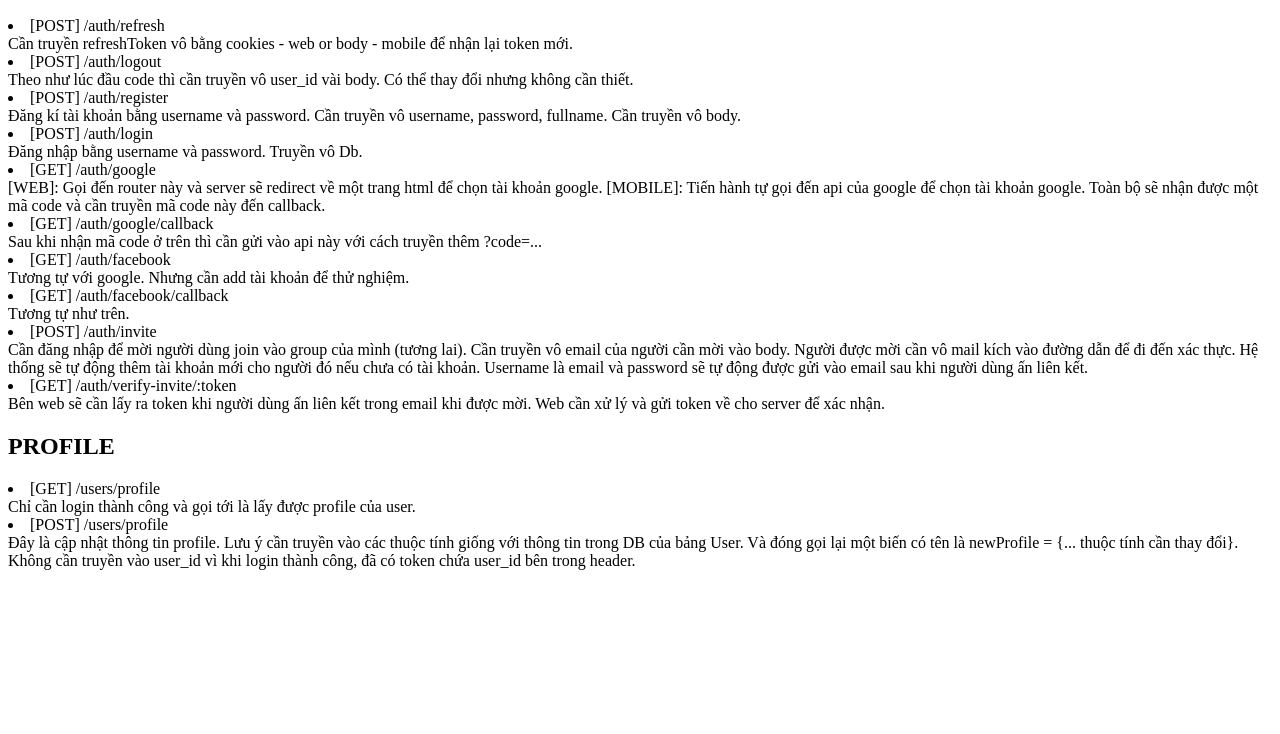
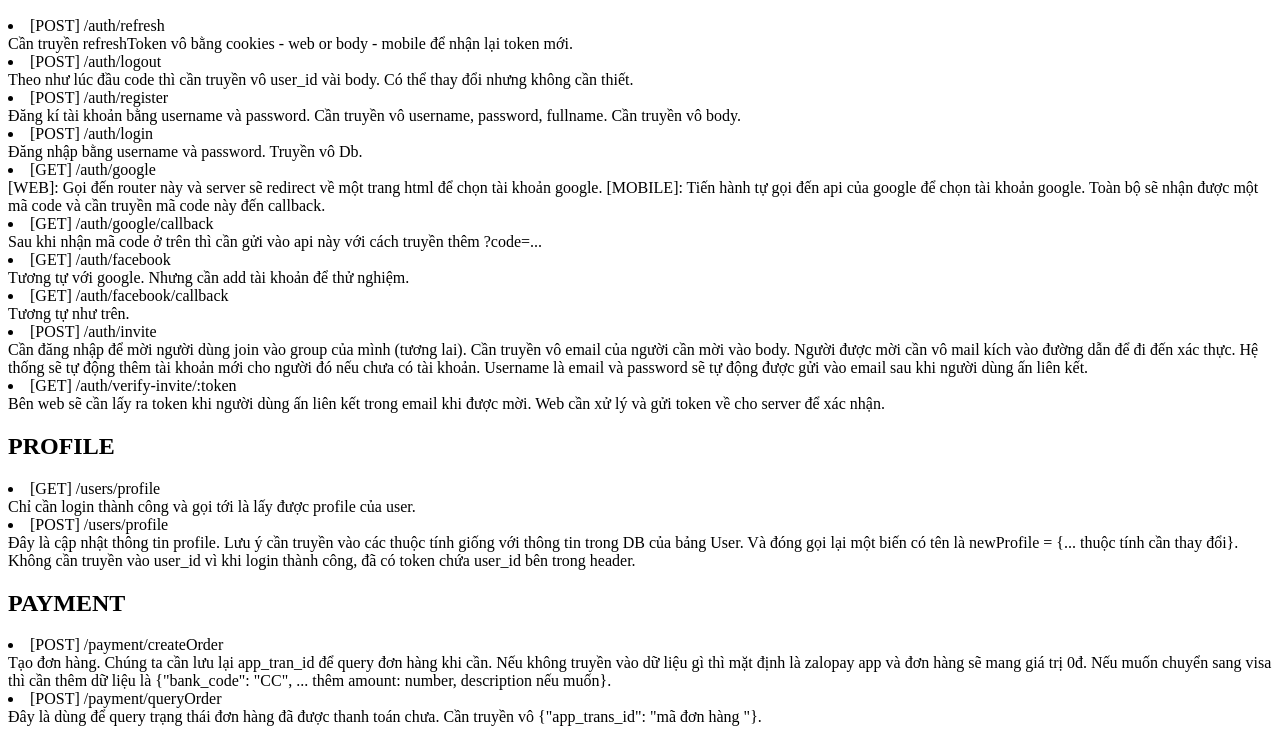
Before and after one commit to synguyencd3/Server_Graduation_Thesis, a website: page public/api.html in a window 1280 px wide. Shown: the part 110-844 px from the top of the page. Before the commit the page ends 800 px from the top, so only its background shows below. Drawn offline with Linux system fonts and the light colour scheme.

Commit message:
add apidoc for payment

```diff
--- a/public/api.html
+++ b/public/api.html
@@ -41,6 +41,12 @@
     Lưu ý cần truyền vào các thuộc tính giống với thông tin trong DB của bảng User.
     Và đóng gọi lại một biến có tên là newProfile = {... thuộc tính cần thay đổi}.
     Không cần truyền vào user_id vì khi login thành công, đã có token chứa user_id bên trong header.
-
+    <h2>PAYMENT</h2>
+    <li>[POST] /payment/createOrder</li>
+    Tạo đơn hàng. Chúng ta cần lưu lại app_tran_id để query đơn hàng khi cần.
+    Nếu không truyền vào dữ liệu gì thì mặt định là zalopay app và đơn hàng sẽ mang giá trị 0đ. Nếu muốn chuyển sang visa thì cần thêm
+    dữ liệu là {"bank_code": "CC", ... thêm amount: number, description nếu muốn}.
+    <li>[POST] /payment/queryOrder</li>
+    Đây là dùng để query trạng thái đơn hàng đã được thanh toán chưa. Cần truyền vô {"app_trans_id": "mã đơn hàng "}.
 </body>
 </html>
```
